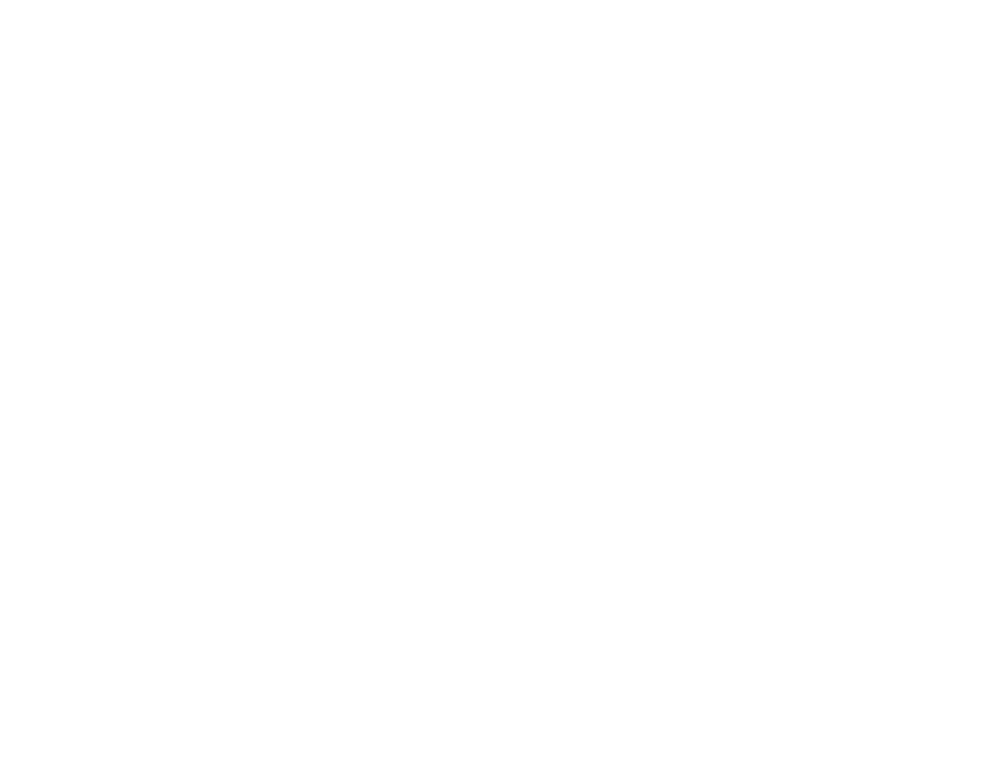
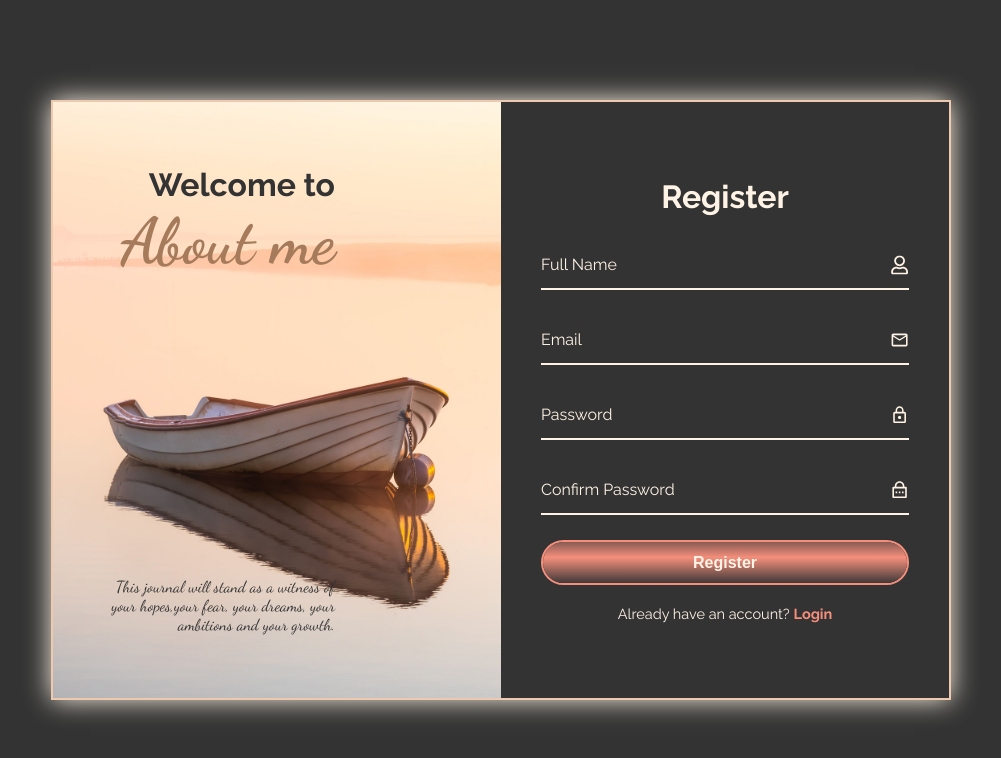
Before and after one commit to DianaEP/motivational-journal, a React (Vite) app: page /register in a window 1280 px wide. Shown: the top 758 px of the page, without its empty margins (139-1140 px from the left). Built offline with nearby package versions, Linux system fonts and the light colour scheme.

Commit message:
create register component

```diff
--- /dev/null
+++ b/src/components/authentication/auth-css/Authentication.css
@@ -0,0 +1,183 @@
+.wrapper{
+    display: flex;
+    justify-content: center;
+    align-items: center;
+    min-height: 100vh;
+    background: var(--color1);
+}
+
+.auth-container{
+    /* position: relative; */
+    width: 900px;
+    height: 600px;
+    background: transparent;
+    border: 2px solid var(--color2);
+    display: flex;
+
+    /* overflow: hidden; */
+
+
+}
+
+
+
+.auth-container .form-box{
+    /* position: absolute; */
+    /* top: 0; */
+    width: 50%;
+    height: 100%;
+    display: flex;
+    flex-direction: column;
+    justify-content: center;
+    /* left: 0; */
+    padding: 0 40px;
+
+}
+
+
+
+
+
+.form-box h2{
+    font-size: 2rem;
+    color: var(--color3font);
+    text-align: center;
+
+}
+
+.input-box{
+    position: relative;
+    width: 100%;
+    height: 50px;
+    margin: 25px 0;
+}
+
+.input-box input{
+    width: 100%;
+    height: 100%;
+    color: var(--color3font);
+    font-family: var(--font-family);
+    font-size: 1rem;
+    background: transparent;
+    padding-right: 25px;
+    border:none;
+    border-bottom: 2px solid var(--color3font);
+    outline: none;
+    transition: 0.5s;
+}
+
+.input-box input::placeholder{
+    color: var(--color3font);
+    text-transform: capitalize;
+}
+
+.input-box input:focus,
+.input-box input:valid{
+    border-bottom-color: var(--color1-login);
+}
+
+
+.input-box svg{
+    position: absolute;
+    top: 50%;
+    right: 0;
+    transform: translateY(-50%);
+    font-size: 1.2rem;
+    color: var(--color3font)
+}
+
+.input-box input:focus~svg,
+.input-box input:valid~svg{
+    color: var(--color1-login);
+}
+
+.form-box .btn{
+    position: relative;
+    width: 100%;
+    height: 45px;
+    background: transparent;
+    border: 2px solid var(--color1-login);
+    outline: none;
+    border-radius: 40px;
+    cursor: pointer;
+    font-size: 1rem;
+    color: var(--color3font);
+    font-weight: bold;
+    z-index: 1;
+    overflow: hidden;
+
+}
+
+.form-box .btn::before{
+    content: '';
+    position:absolute;
+    top: -30%;
+    left: 0;
+    width: 100%;
+    height: 200%;
+    background: linear-gradient(var(--color1),var(--color1-login),var(--color1),var(--color1-login));
+    z-index: -1;
+    transition: 0.4s;
+}
+
+.form-box .btn:hover::before{
+    top: 0;
+}
+
+.form-box .link-text{
+    font-size: 14.5px;
+    color: var(--color3font);
+    text-align: center;
+    margin-top: 20px;
+}
+
+.link-text a{
+    color: var(--color1-login);
+    font-size: 14.5px;
+}
+
+.link-text a:hover{
+    color: var(--color3font);
+    text-decoration: underline;
+    padding: 0px;
+    background-color: transparent;
+}
+
+.welcome-info{
+    width: 50%;
+    height: 100%;
+    display: flex;
+    flex-direction: column;
+    justify-content: space-between;
+    text-align: right;
+    padding: 0 40px 0px 150px;
+    color: var(--color3font);
+    background-image: url('../../../assets/minimalist.jpeg');
+    background-repeat: no-repeat;
+    background-size: cover;
+    background-position: center;
+
+
+
+}
+
+
+.welcome-info h2{
+    font-size: 2rem;
+    color: var(--color1);
+    margin: 4rem 1rem;
+
+}
+
+
+.welcome-info span{
+    font-family: var(--font-family2);
+    font-size: 4rem;
+    color: var(--color4);
+}
+
+.welcome-info p{
+    margin: 4rem 1rem;
+    color: var(--color1);
+    font-family: var(--font-family2);
+}
--- a/src/components/authentication/login/Login.css
+++ b/src/components/authentication/login/Login.css
@@ -1,175 +1,16 @@
-.wrapper{
-    display: flex;
-    justify-content: center;
-    align-items: center;
-    min-height: 100vh;
-    background: var(--color1);
+.auth-login{
+    box-shadow: 0 0 25px var(--color3font);
 }
 
-.login-container{
-    position: relative;
-    width: 900px;
-    height: 600px;
-    background: transparent;
-    border: 2px solid var(--color2);
+.login-details{
     display: flex;
-    box-shadow: 0 0 25px var(--color3font);
-    /* overflow: hidden; */
-
-
-}
-
-.login-container .form-box{
-    /* position: absolute; */
-    /* top: 0; */
-    width: 50%;
-    height: 100%;
-    display: flex;
-    flex-direction: column;
-    justify-content: center;
-    /* left: 0; */
-    padding: 0 40px;
-}
-
-.form-box h2{
-    font-size: 2rem;
-    color: var(--color3font);
-    text-align: center;
-
-}
-
-.input-box{
-    position: relative;
-    width: 100%;
-    height: 50px;
-    margin: 25px 0;
-}
-
-.input-box input{
-    width: 100%;
-    height: 100%;
-    color: var(--color3font);
-    font-family: var(--font-family);
-    font-size: 1rem;
-    background: transparent;
-    padding-right: 25px;
-    border:none;
-    border-bottom: 2px solid var(--color3font);
-    outline: none;
-    transition: 0.5s;
-}
-
-.input-box input::placeholder{
+    justify-content: flex-end;
+    font-size: 0.8rem;
+    margin-bottom: 1rem;
     color: var(--color3font);
 }
 
-.input-box input:focus,
-.input-box input:valid{
-    border-bottom-color: var(--color1-login);
+.forgot-password:hover{
+    text-decoration: underline;
+    cursor: pointer;
 }
-
-
-.input-box svg{
-    position: absolute;
-    top: 50%;
-    right: 0;
-    transform: translateY(-50%);
-    font-size: 1.2rem;
-    color: var(--color3font)
-}
-
-.input-box input:focus~svg,
-.input-box input:valid~svg{
-    color: var(--color1-login);
-}
-
-.form-box .btn{
-    position: relative;
-    width: 100%;
-    height: 45px;
-    background: transparent;
-    border: 2px solid var(--color1-login);
-    outline: none;
-    border-radius: 40px;
-    cursor: pointer;
-    font-size: 1rem;
-    color: var(--color3font);
-    font-weight: bold;
-    z-index: 1;
-    overflow: hidden;
-
-}
-
-.form-box .btn::before{
-    content: '';
-    position:absolute;
-    top: -30%;
-    left: 0;
-    width: 100%;
-    height: 200%;
-    background: linear-gradient(var(--color1),var(--color1-login),var(--color1),var(--color1-login));
-    z-index: -1;
-    transition: 0.4s;
-}
-
-.form-box .btn:hover::before{
-    top: 0;
-}
-
-.form-box .link-text{
-    font-size: 14.5px;
-    color: var(--color3font);
-    text-align: center;
-    margin-top: 20px;
-}
-
-.link-text a{
-    color: var(--color1-login);
-    font-size: 14.5px;
-}
-
-.link-text a:hover{
-    color: var(--color3font);
-    text-decoration: underline;
-    padding: 0px;
-    background-color: transparent;
-}
-
-.welcome-info{
-    width: 50%;
-    height: 100%;
-    display: flex;
-    flex-direction: column;
-    justify-content: space-between;
-    text-align: right;
-    padding: 0 40px 0px 150px;
-    color: var(--color3font);
-    background-image: url('../../../assets/minimalist.jpeg');
-    background-repeat: no-repeat;
-    background-size: cover;
-    background-position: center;
-
-
-
-}
-
-
-.welcome-info h2{
-    font-size: 2rem;
-    color: var(--color1);
-    margin: 4rem 1rem;
-
-}
-
-
-.welcome-info span{
-    font-family: var(--font-family2);
-    font-size: 4rem;
-    color: var(--color4);
-}
-
-.welcome-info p{
-    margin: 4rem 1rem;
-    color: var(--color1);
-    font-family: var(--font-family2);
-}
--- a/src/components/authentication/login/Login.jsx
+++ b/src/components/authentication/login/Login.jsx
@@ -1,7 +1,12 @@
 import './Login.css';
+import '../auth-css/Authentication.css';
+
 import { Link } from 'react-router-dom';
-import { FaRegUser } from "react-icons/fa";
+import { MdOutlineEmail } from "react-icons/md";
 import { MdLockOutline } from "react-icons/md";
+
+
+
 
 
 export default function Login() {
@@ -10,27 +15,33 @@ export default function Login() {
     return (
       <>
         <div className="wrapper">
-          <div className='login-container'>
+          <div className='auth-container  auth-login'>
 
-
-              <div className='form-box login'>
+              <div className= 'form-box' >
                   <h2>Login</h2>
                   <form action="">
 
                     <div className="input-box">
-                      <input type="email" placeholder='Email' id='email' required />
-                      <FaRegUser />
+                      <input type="email" placeholder='email'  required />
+                      <MdOutlineEmail />
                     </div>
 
                     <div className="input-box">
-                      <input type="password" id='password' placeholder='Password' required />
+                      <input type="password"  placeholder='password' required />
                       <MdLockOutline />
                     </div>
+
+                    <div className="login-details">
+                      <p className='forgot-password'>Forgot password?</p>
+
+                    </div>
+
+
 
                     <button className='btn'>Login</button>
 
                     <div className="link-text">
-                      <p>Not have an account? <Link to="/register">Sign Up</Link></p>
+                      <p>Not have an account? <Link to="/register"  >Register</Link></p>
                     </div>
 
                   </form>
--- a/src/components/authentication/register/Register.css
+++ b/src/components/authentication/register/Register.css
@@ -0,0 +1,11 @@
+.auth-register{
+    box-shadow: 0 0 25px var(--color1-login);
+}
+
+.welcome-register{
+    transform: rotateY(180deg);
+}
+
+.welcome-register h2, .welcome-register p{
+    transform: rotateY(180deg);
+}
--- a/src/components/authentication/register/Register.jsx
+++ b/src/components/authentication/register/Register.jsx
@@ -1,11 +1,61 @@
 import './Register.css';
+import '../auth-css/Authentication.css';
+import { Link } from 'react-router-dom';
+import { FaRegUser } from "react-icons/fa";
+import { MdOutlineEmail } from "react-icons/md";
+import { MdLockOutline } from "react-icons/md";
+import { RiLockPasswordLine } from "react-icons/ri";
+
+
+
 
 export default function Register() {
 
-
     return (
       <>
+        <div className="wrapper">
+          <div className='auth-container  auth-login'>
 
+              <div className="welcome-info welcome-register">
+                <h2>Welcome to <span>About me</span></h2>
+                <p>This journal will stand as a witness of your hopes,your fear, your dreams, your ambitions and your growth. </p>
+              </div>
+
+              <div className= 'form-box' >
+                  <h2>Register</h2>
+                  <form action="">
+
+                    <div className="input-box">
+                      <input type="text" placeholder='full name'  required />
+                      <FaRegUser />
+                    </div>
+
+                    <div className="input-box">
+                      <input type="email" placeholder='email'  required />
+                      <MdOutlineEmail />
+                    </div>
+
+                    <div className="input-box">
+                      <input type="password"  placeholder='password' required />
+                      <MdLockOutline />
+                    </div>
+
+                    <div className="input-box">
+                      <input type="password"  placeholder='confirm password' required />
+                      <RiLockPasswordLine />
+                    </div>
+
+                    <button className='btn'>Register</button>
+
+                    <div className="link-text">
+                      <p>Already have an account? <Link to="/login" >Login</Link></p>
+                    </div>
+
+                  </form>
+              </div>
+
+          </div>
+        </div>
       </>
     )
   }
```
Also changed, not shown: src/App.jsx (+7 -0 lines).
